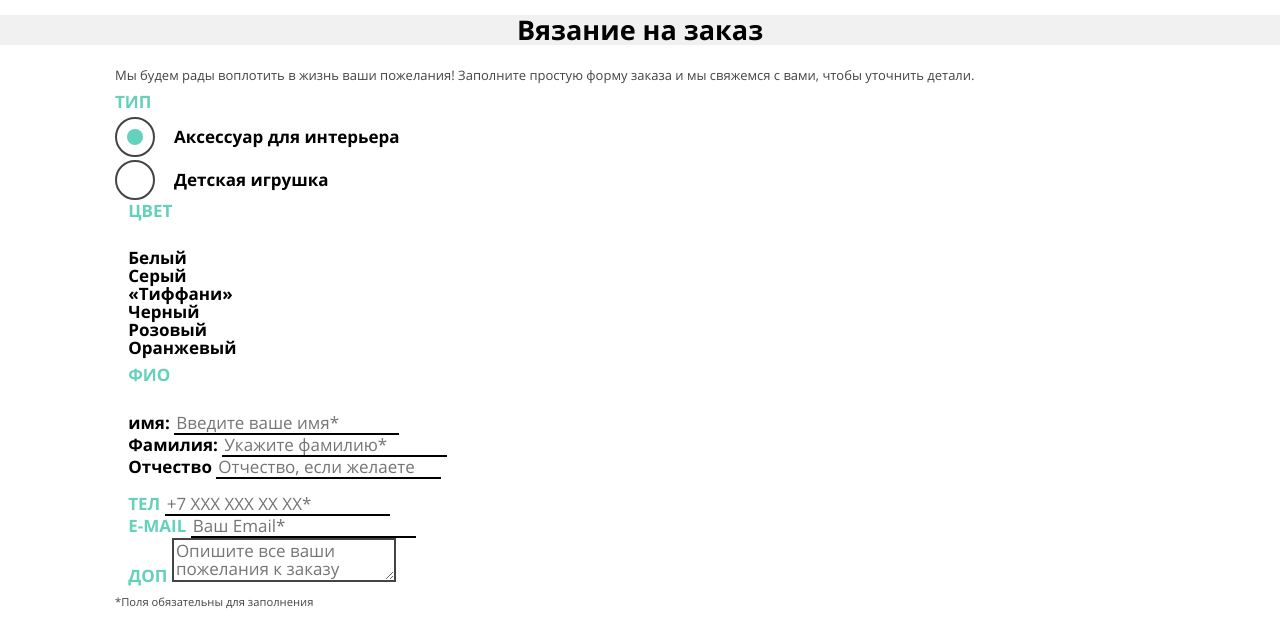
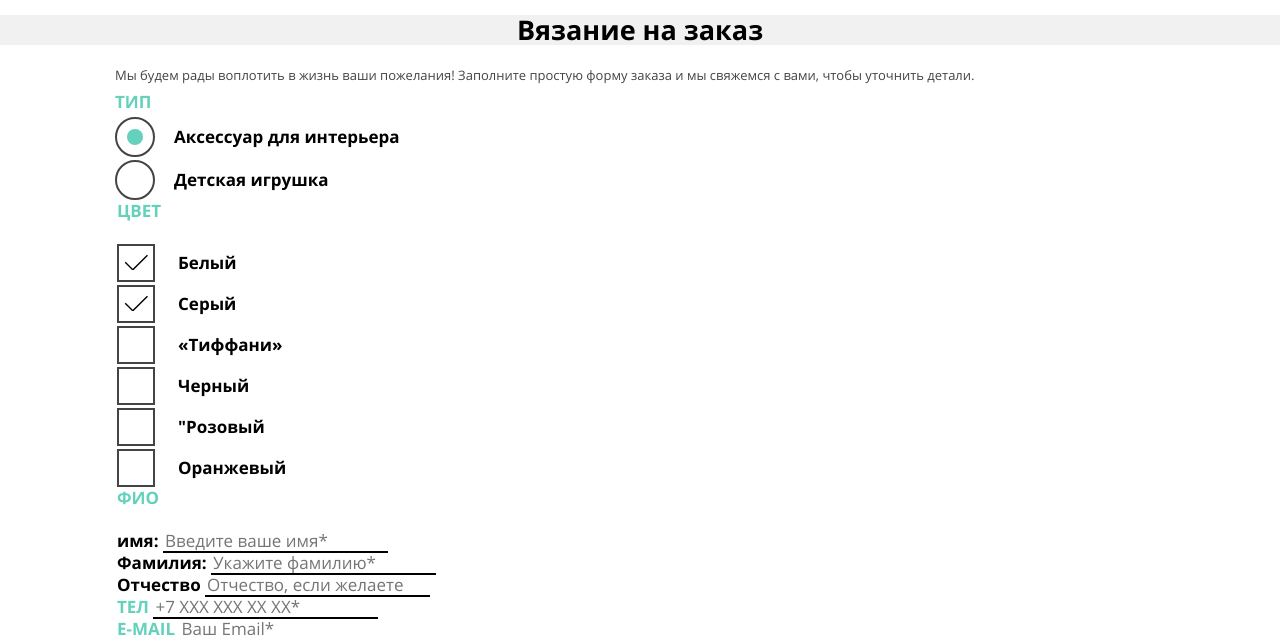
Before and after one commit to harley-yera/1710667-mishka-23, a website: page source/form.html in a window 1280 px wide. Shown: the part 165-800 px from the top of the page. Drawn offline with nearby package versions, Linux system fonts and the light colour scheme; files that its build step writes are made by us from their sources.

Commit message:
Форма

```diff
--- a/source/form.html
+++ b/source/form.html
@@ -82,29 +82,47 @@
           <fieldset class="form__group form-group">
             <legend class="form__title">Цвет</legend>
             <ul class="form__list">
-              <li class="form__item checkbox">
-                <input class="checkbox__input  visually-hidden" type="checkbox" checked id="white-color">
-                <label class="checkbox__label" for="white-color">Белый</label>
+              <li class="form__item">
+                <label class="checkbox">
+                  <input class="checkbox__input  visually-hidden" type="checkbox" checked checked id="white-color">
+                  <span class="checkbox__tag"></span>
+                  <span class="checkbox__text">Белый</span>
+                </label>
               </li>
-              <li class="form__item checkbox">
-                <input class="checkbox__input  visually-hidden" type="checkbox" checked id="gray-color">
-                <label class="checkbox__label" for="gray-color">Серый</label>
+              <li class="form__item">
+                <label class="checkbox">
+                  <input class="checkbox__input  visually-hidden" type="checkbox" checked id="gray-color">
+                  <span class="checkbox__tag"></span>
+                  <span class="checkbox__text">Серый</span>
+                </label>
               </li>
-              <li class="form__item checkbox">
-                <input class="checkbox__input  visually-hidden" type="checkbox" id="tiffany-color">
-                <label class="checkbox__label" for="tiffany-color">«Тиффани»</label>
+              <li class="form__item">
+                <label class="checkbox">
+                  <input class="checkbox__input  visually-hidden" type="checkbox" id="tiffany-color">
+                  <span class="checkbox__tag"></span>
+                  <span class="checkbox__text">«Тиффани»</span>
+                </label>
               </li>
-              <li class="form__item checkbox">
-                <input class="checkbox__input  visually-hidden" type="checkbox" id="black-color">
-                <label class="checkbox__label" for="black-color">Черный</label>
+              <li class="form__item">
+                <label class="checkbox">
+                  <input class="checkbox__input  visually-hidden" type="checkbox" id="black-color">
+                  <span class="checkbox__tag"></span>
+                  <span class="checkbox__text">Черный</span>
+                </label>
               </li>
-              <li class="form__item checkbox">
-                <input class="checkbox__input  visually-hidden" type="checkbox" id="pink-color">
-                <label class="checkbox__label" for="pink-color">Розовый</label>
+              <li class="form__item">
+                <label class="checkbox">
+                  <input class="checkbox__input  visually-hidden" type="checkbox" id="pink-color">
+                  <span class="checkbox__tag"></span>
+                  <span class="checkbox__text">"Розовый</span>
+              </label>
               </li>
-              <li class="form__item checkbox">
-                <input class="checkbox__input  visually-hidden" type="checkbox" id="orange-color">
-                <label class="checkbox__label" for="orange-color">Оранжевый</label>
+              <li class="form__item">
+                <label class="checkbox">
+                  <input class="checkbox__input  visually-hidden" type="checkbox" id="orange-color">
+                  <span class="checkbox__tag"></span>
+                  <span class="checkbox__text">Оранжевый</span>
+                </label>
               </li>
             </ul>
           </fieldset>
--- a/source/sass/blocks/checkbox.scss
+++ b/source/sass/blocks/checkbox.scss
@@ -1,5 +1,30 @@
 .checkbox {
-  display: flex;
+  display: inline-flex;
   align-items: center;
   cursor: pointer;
 }
+
+.checkbox__tag {
+  position: relative;
+  display: inline-flex;
+  flex-shrink: 0;
+  width: 38px;
+  height: 38px;
+  margin-right: 23px;
+  border: 2px solid $text-color;
+
+  &::after {
+    position: absolute;
+    display: none;
+    content: "";
+    left: 5px;
+    top: 8px;
+    width: 24px;
+    height: 16px;
+    background-image: url(../../img/Tick.svg);
+  }
+}
+
+.checkbox__input:checked + .checkbox__tag::after {
+  display: block;
+}
--- a/source/sass/blocks/form-group.scss
+++ b/source/sass/blocks/form-group.scss
@@ -1,5 +1,6 @@
 .form-group {
   border: none;
+
 }
 
 .form-group__item {
--- a/source/sass/blocks/form.scss
+++ b/source/sass/blocks/form.scss
@@ -25,3 +25,7 @@
   margin: 0;
   margin-bottom: 30px;
 }
+
+.form__group {
+  padding: 0;
+}
```
Also changed, not shown: source/img/Tick.svg (added).
